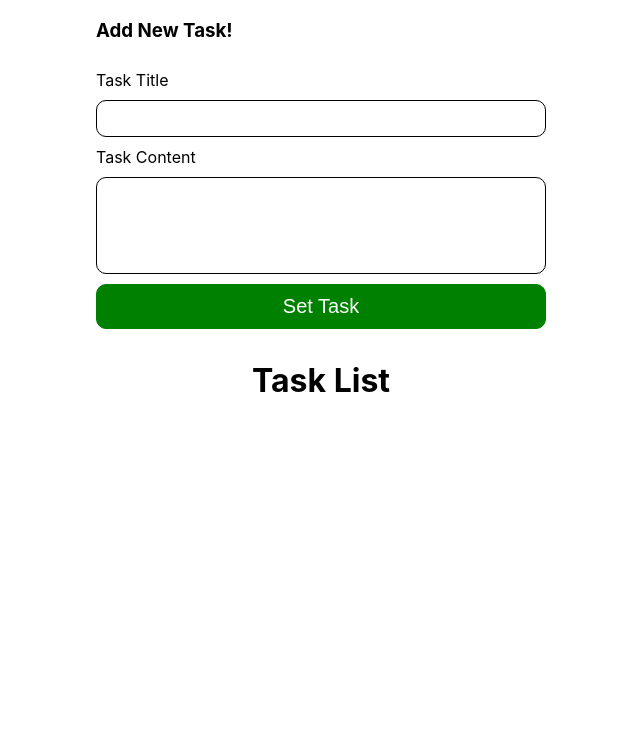
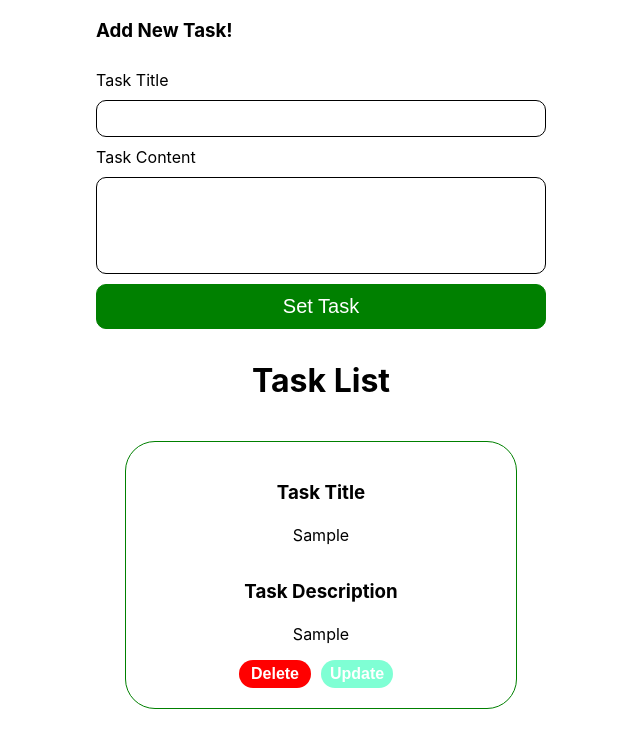
Before and after one commit to kapukayaemre/react-simple-task-management, a React (Create React App) app: page / in a window 1280 px wide. Both pictures are taken after typing "Sample", "Sample" into the empty fields and a click on the button "Set Task". Shown: the top 748 px of the page, without its empty margins (319-959 px from the left). Built offline with nearby package versions, Linux system fonts and the light colour scheme.

Commit message:
Task cards created and  listed on main page

```diff
--- a/src/App.css
+++ b/src/App.css
@@ -32,3 +32,45 @@
     border-radius: 10px;
     font-size: 20px;
 }
+.task-list {
+    display: flex;
+    flex-wrap: wrap;
+    justify-content: center;
+}
+
+.task-show {
+    border: 1px solid green;
+    border-radius: 30px;
+    width: 350px;
+    padding: 20px;
+    display: flex;
+    flex-direction: column;
+    align-items: center;
+    margin: 20px;
+}
+
+.task-title {
+    margin-bottom: 5px;
+}
+
+.task-delete {
+    padding: 5px;
+    font-size: 1rem;
+    width: 4.5rem;
+    border: none;
+    border-radius: 30px;
+    background: red;
+    color: white;
+    margin-right: 10px;
+}
+
+.task-edit {
+    padding: 5px;
+    font-size: 1rem;
+    width: 4.5rem;
+    border: none;
+    border-radius: 30px;
+    background: aquamarine;
+    color: white;
+    margin-right: 10px;
+}
--- a/src/components/TaskList.js
+++ b/src/components/TaskList.js
@@ -3,7 +3,7 @@ import TaskShow from "./TaskShow";
 
 function TaskList({ tasks }) {
   return (
-    <div>
+    <div className="task-list">
       {tasks.map((task, index) => {
         return <TaskShow key={index} task={task} />;
       })}
--- a/src/components/TaskShow.js
+++ b/src/components/TaskShow.js
@@ -2,7 +2,22 @@ import React from "react";
 
 function TaskShow({ task }) {
   console.log(task);
-  return <div></div>;
+  return (
+    <div className="task-show">
+      <h3 className="task-title"> Task Title </h3>
+      <p>{task.title}</p>
+      <h3 className="task-title"> Task Description </h3>
+      <p> {task.description} </p>
+      <div>
+        <button className="task-delete">
+          <b>Delete</b>
+        </button>
+        <button className="task-edit">
+          <b>Update</b>
+        </button>
+      </div>
+    </div>
+  );
 }
 
 export default TaskShow;
```
